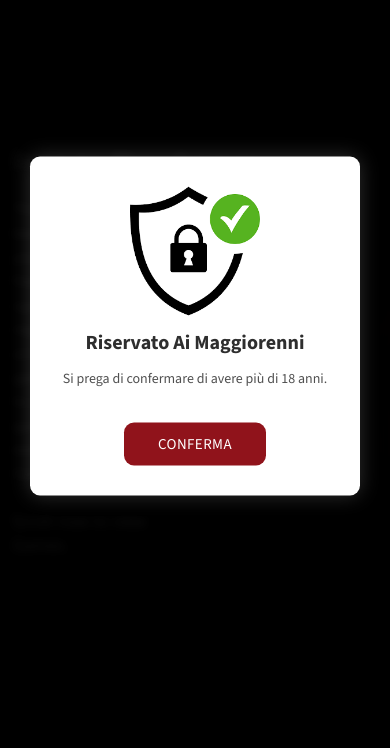
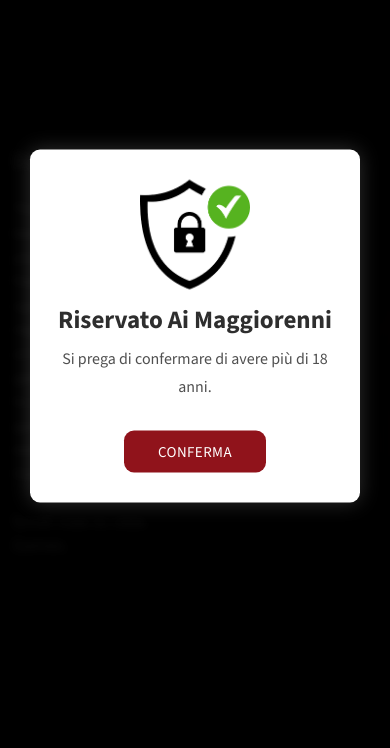
Before and after one commit to NobonitaSaha/pooniespins.com-play, a plain HTML site: page index.html in a window 390 px wide. Shown: the part 96-844 px from the top of the page. Drawn offline with nearby package versions, Linux system fonts and the light colour scheme.

Commit message:
third commit

```diff
--- a/index.html
+++ b/index.html
@@ -164,18 +164,18 @@
             }
 
             .cookie-text > img {
-                width: 130px;
+                width: 110px;
                 height: auto;
             }
 
             .cookie-text > h3 {
                 color: #2e2e2e;
-                font-size: 20px;
+                font-size: 25px;
             }
 
             .cookie-text > p {
                 padding: 0px 5px;
-                font-size: 14px;
+                font-size: 16px;
             }
 
             .cookie-double-btn button {
```
